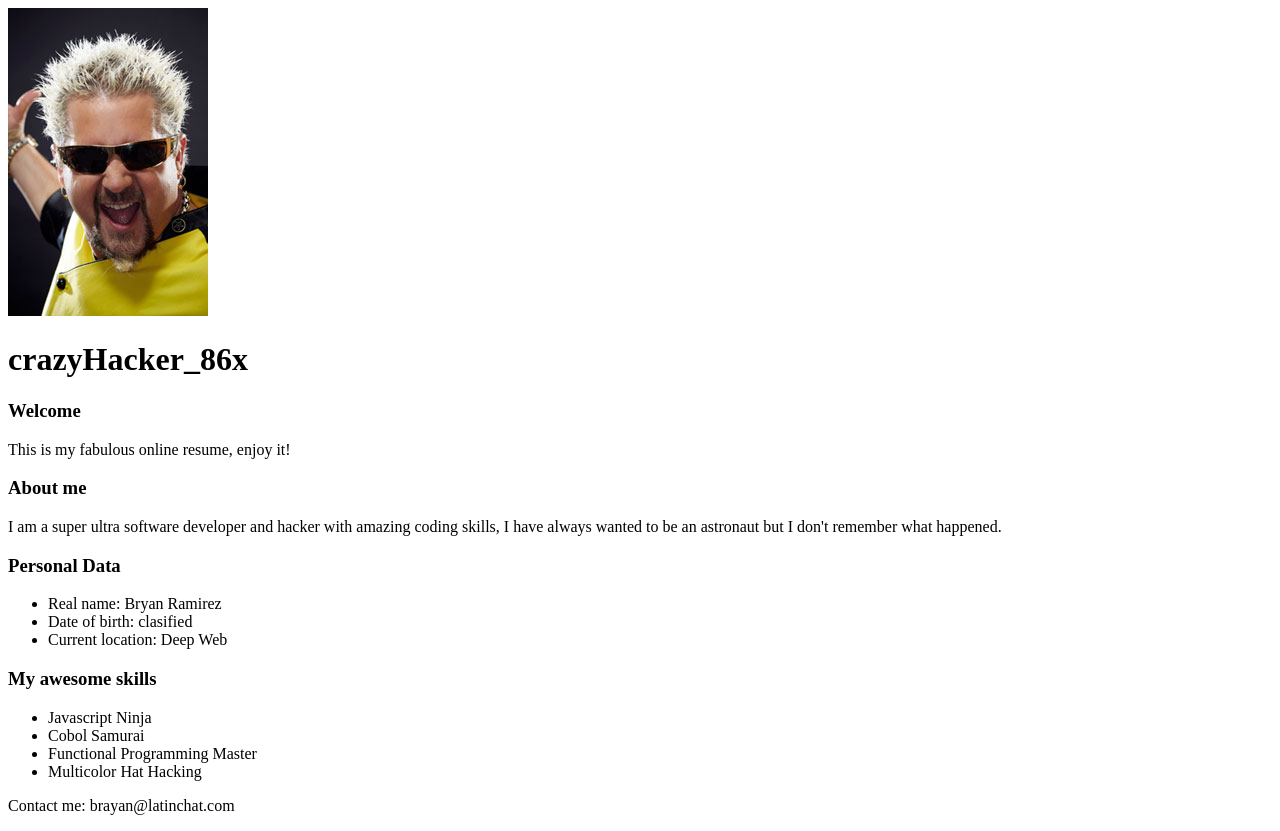
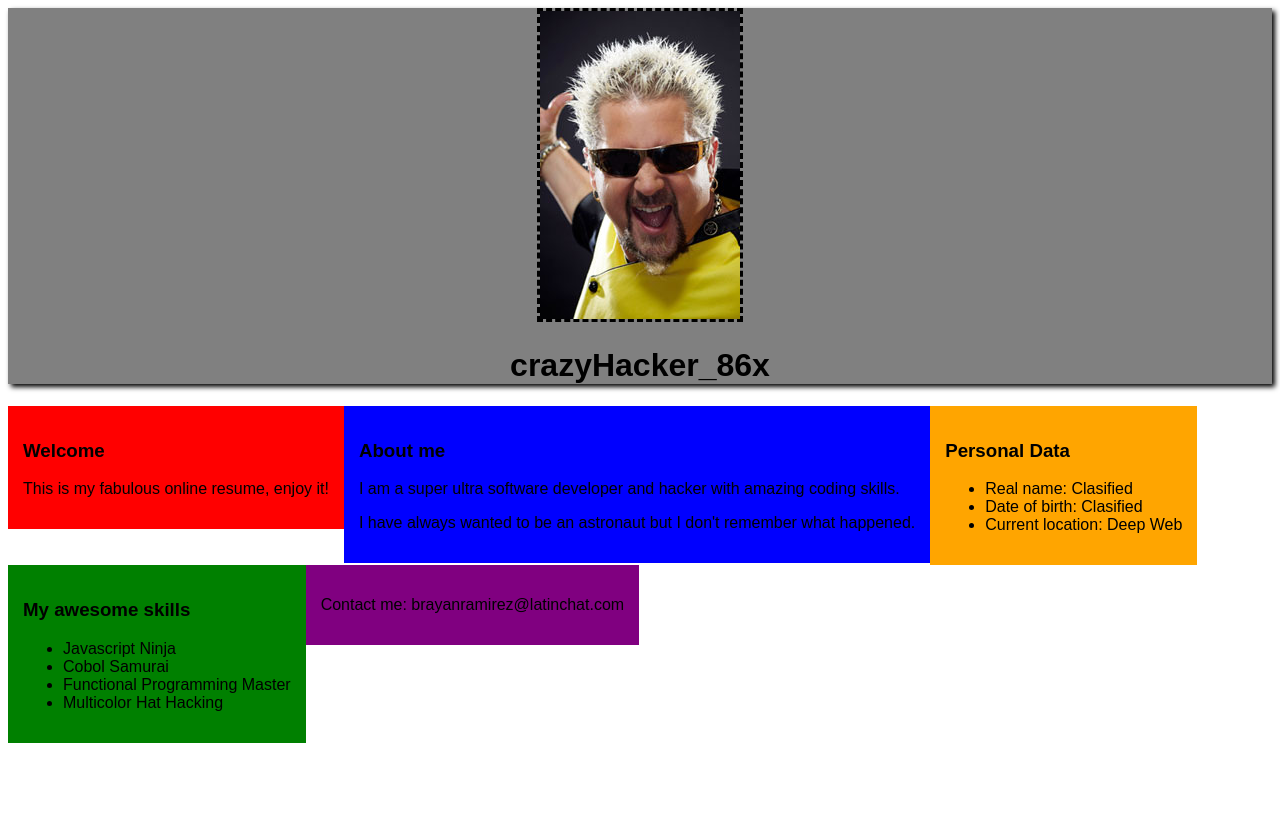
Before and after one commit to hackerschoolmty/frontend-workshop, a plain HTML site: page index.html in a window 1280 px wide. After the commit the page ends 800 px from the top, so only its background shows below. Drawn offline with Linux system fonts and the light colour scheme.

Commit message:
ugly styles

```diff
--- a/index.html
+++ b/index.html
@@ -4,29 +4,40 @@
   <meta charset="utf-8">
   <title>Frontend workshop</title>
 </head>
-<body>
-  <div>
-    <img src="img/photo.jpg" alt="photo">
+<body style="font-family:Arial">
+
+  <div style="text-align:center; background-color:gray; box-shadow: 3px 3px 5px black;">
+    <img style="border: dashed 3px black" src="img/photo.jpg" alt="photo">
     <h1>crazyHacker_86x</h1>
+  </div>
 
+  <div style="float:left; padding:15px; background-color:red">
     <h3>Welcome</h3>
     <p>
       This is my fabulous online resume, enjoy it!
     </p>
+  </div>
 
+  <div style="float:left; padding:15px; background-color:blue">
     <h3>About me</h3>
     <p>
-      I am a super ultra software developer and hacker with amazing coding skills,
+      I am a super ultra software developer and hacker with amazing coding skills.
+    </p>
+    <p>
       I have always wanted to be an astronaut but I don't remember what happened.
     </p>
+  </div>
 
+  <div style="float:left; padding:15px; background-color: orange">
     <h3>Personal Data</h3>
     <ul>
-      <li>Real name: Bryan Ramirez</li>
-      <li>Date of birth: clasified</li>
+      <li>Real name: Clasified</li>
+      <li>Date of birth: Clasified</li>
       <li>Current location: Deep Web</li>
     </ul>
+  </div>
 
+  <div style="float:left; padding:15px; background-color:green">
     <h3>My awesome skills</h3>
     <ul>
       <li>Javascript Ninja</li>
@@ -34,11 +45,12 @@
       <li>Functional Programming Master</li>
       <li>Multicolor Hat Hacking</li>
     </ul>
+  </div>
 
+  <div style="float:left; padding:15px; background-color:purple">
     <p>
-      Contact me: brayan@latinchat.com
+      Contact me: brayanramirez@latinchat.com
     </p>
-
   </div>
 </body>
 </html>
```
